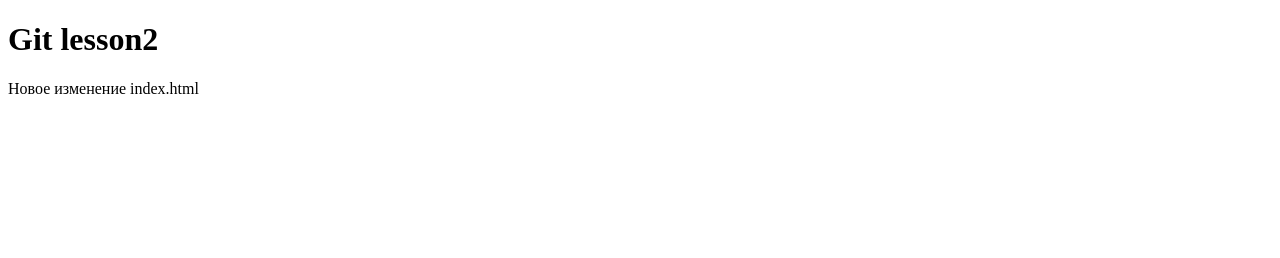
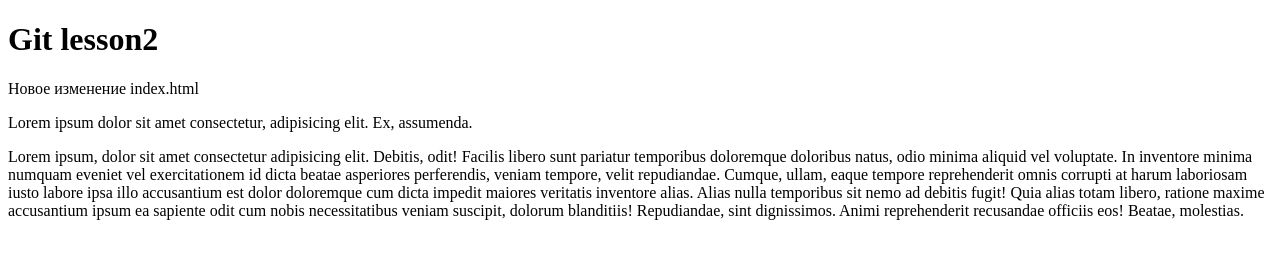
Before and after one commit to Romooon/My_first_repoziotry, a plain HTML site: page index.html in a window 1280 px wide. Drawn offline with Linux system fonts and the light colour scheme.

Commit message:
third commit

```diff
--- a/index.html
+++ b/index.html
@@ -10,5 +10,7 @@
 <body>
     <h1>Git lesson2</h1>
     Новое изменение index.html
+    <p>Lorem ipsum dolor sit amet consectetur, adipisicing elit. Ex, assumenda.</p>
+    <p>Lorem ipsum, dolor sit amet consectetur adipisicing elit. Debitis, odit! Facilis libero sunt pariatur temporibus doloremque doloribus natus, odio minima aliquid vel voluptate. In inventore minima numquam eveniet vel exercitationem id dicta beatae asperiores perferendis, veniam tempore, velit repudiandae. Cumque, ullam, eaque tempore reprehenderit omnis corrupti at harum laboriosam iusto labore ipsa illo accusantium est dolor doloremque cum dicta impedit maiores veritatis inventore alias. Alias nulla temporibus sit nemo ad debitis fugit! Quia alias totam libero, ratione maxime accusantium ipsum ea sapiente odit cum nobis necessitatibus veniam suscipit, dolorum blanditiis! Repudiandae, sint dignissimos. Animi reprehenderit recusandae officiis eos! Beatae, molestias.</p>
 </body>
 </html>
--- a/style.css
+++ b/style.css
@@ -0,0 +1 @@
+feDiffuseLighting
```
